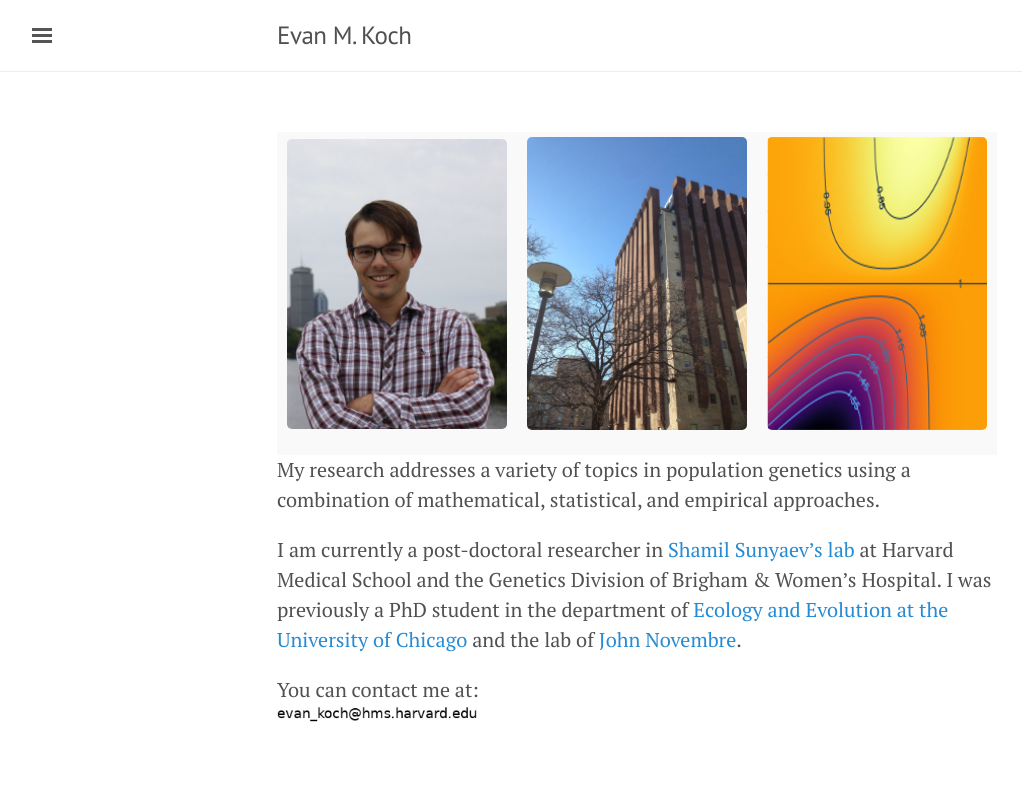
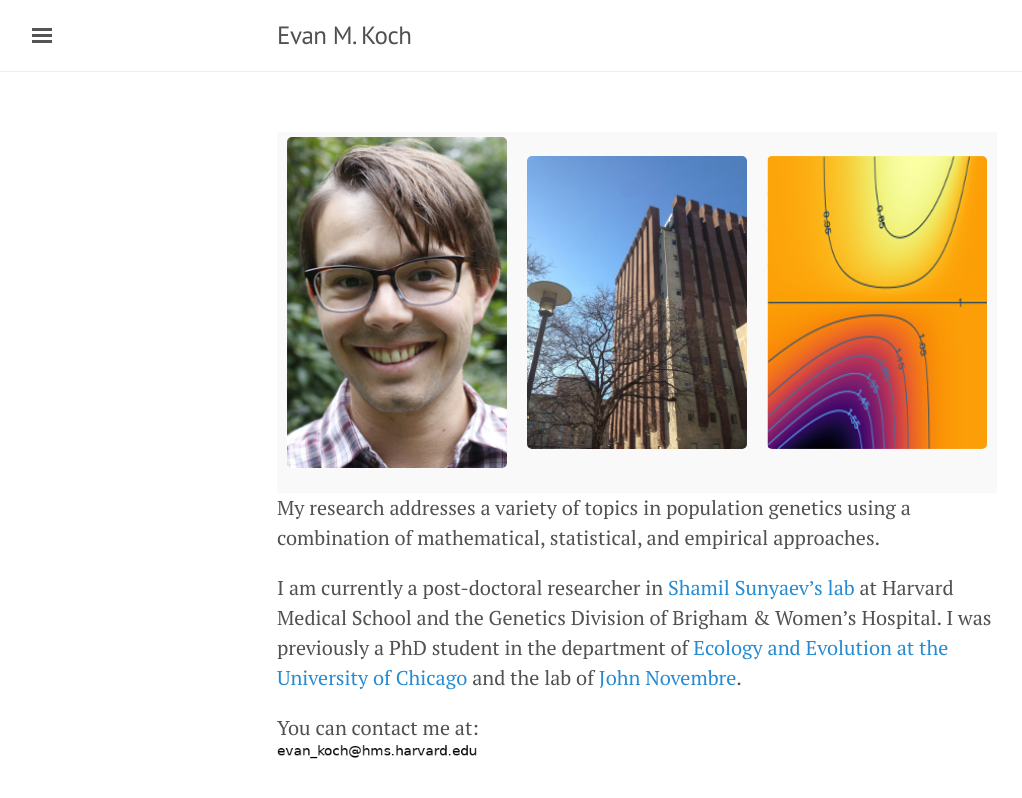
Before and after one commit to emkoch/emkoch.github.io, a Jekyll site: the page built from index.md, in a window 1280 px wide. Shown: the top 798 px of the page, without its empty margins (3-1025 px from the left). Built offline with Jekyll 4.4.1, drawn with Linux system fonts in a browser that asks for light colours.

Commit message:
Update home.html

```diff
--- a/_layouts/home.html
+++ b/_layouts/home.html
@@ -6,7 +6,7 @@ layout: default
     <table sytle="width:100%;border:0px" border="0">
         <tr>
     <th>
-        <img src="{{site.url}}/assets/foo2.jpg" width="100%"/>
+        <img src="{{site.url}}/assets/foo.jpg" width="100%"/>
     </th>
     <th>
         <img src="{{site.url}}/assets/cummings_small.jpg" width="100%"/>
```
